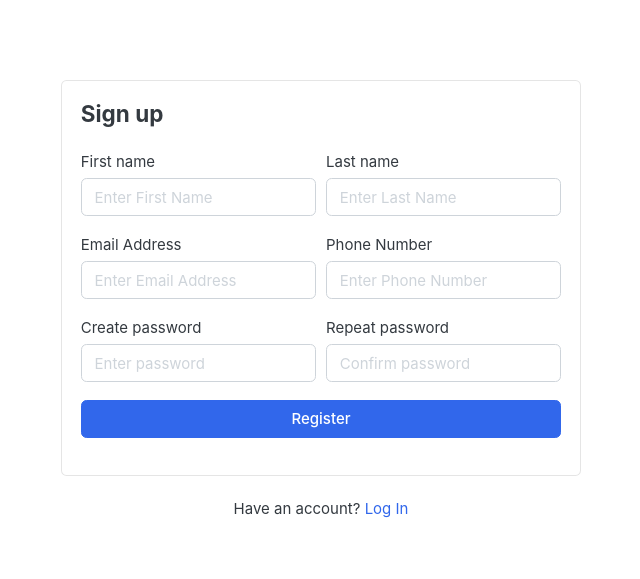
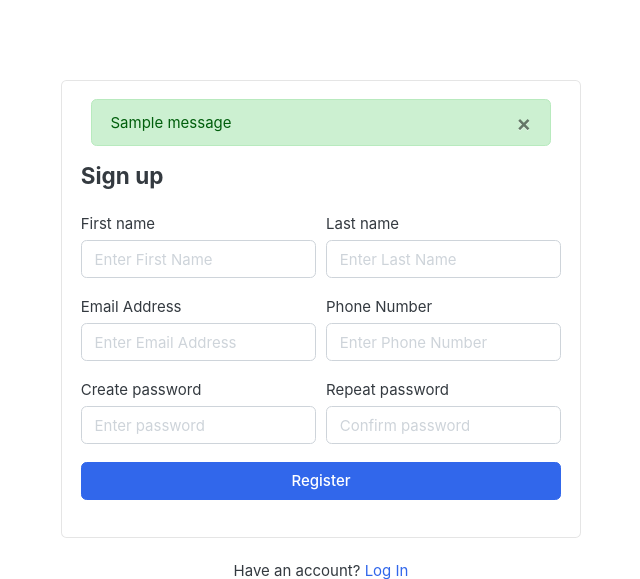
Before and after one commit to devbobnwaka/greatkart-django, a Django app: page /accounts/register/ in a window 1280 px wide. Shown: the part 118-697 px from the top of the page, without its empty margins (319-959 px from the left). Run offline with Django 3.2, Linux system fonts and the light colour scheme; tables that the repository leaves empty hold one stand-in row (Sample ...); one stand-in notice (Sample message) is shown; some libraries are stand-ins or nearby versions; some web fonts are replaced.

Commit message:
Django Message Alert

```diff
--- a/accounts/views.py
+++ b/accounts/views.py
@@ -1,4 +1,5 @@
-from django.shortcuts import render
+from django.shortcuts import render, redirect
+from django.contrib import messages
 from .models import Account
 from .forms import RegistrationForm
 
@@ -17,6 +18,8 @@ def register(request):
             user = Account.objects.create_user(first_name=first_name, last_name=last_name, email=email, username=username, password=password)
             user.phone_number = phone_number
             user.save()
+            messages.success(request,  'Registration successful!!!')
+            return redirect('register')
     else:
         form = RegistrationForm()
     context = {
--- a/greatkart/settings.py
+++ b/greatkart/settings.py
@@ -134,3 +134,9 @@ STATIC_ROOT = BASE_DIR / 'static'
 #Media files configuration
 MEDIA_URL = '/media/'
 MEDIA_ROOT = BASE_DIR / 'media'
+
+
+from django.contrib.messages import constants as messages
+MESSAGE_TAGS = {
+    messages.ERROR: 'danger',
+}
--- a/static/js/script.js
+++ b/static/js/script.js
@@ -57,3 +57,7 @@ $(document).ready(function() {
 
 });
 // jquery end
+
+setTimeout(function(){
+    $('message').fadeOut('slow')
+}, 4000)
--- a/templates/accounts/register.html
+++ b/templates/accounts/register.html
@@ -7,6 +7,7 @@
 <!-- ============================ COMPONENT REGISTER   ================================= -->
     <div class="card mx-auto" style="max-width:520px; margin-top:40px;">
         <article class="card-body">
+             {% include 'includes/alerts.html' %}
         <header class="mb-4"><h4 class="card-title">Sign up</h4></header>
         <form action=" {% url 'register' %}" method="POST">
             {% csrf_token %}
--- /dev/null
+++ b/templates/includes/alerts.html
@@ -0,0 +1,11 @@
+{% if messages %}
+    {% for message in messages %}
+    <div id='message' class="container">
+        <div{% if message.tags %} class="alert alert-{{ message.tags }}"{% endif %} role="alert">
+            <button type="button" class="close" data-dismiss="alert"><span aria-hidden="true"> &times;</span></button>
+            {% if message.level == DEFAULT_MESSAGE_LEVELS.ERROR %}Important: {% endif %}
+            {{ message }}
+        </div>
+    </div>
+    {% endfor %}
+{% endif %}
```
